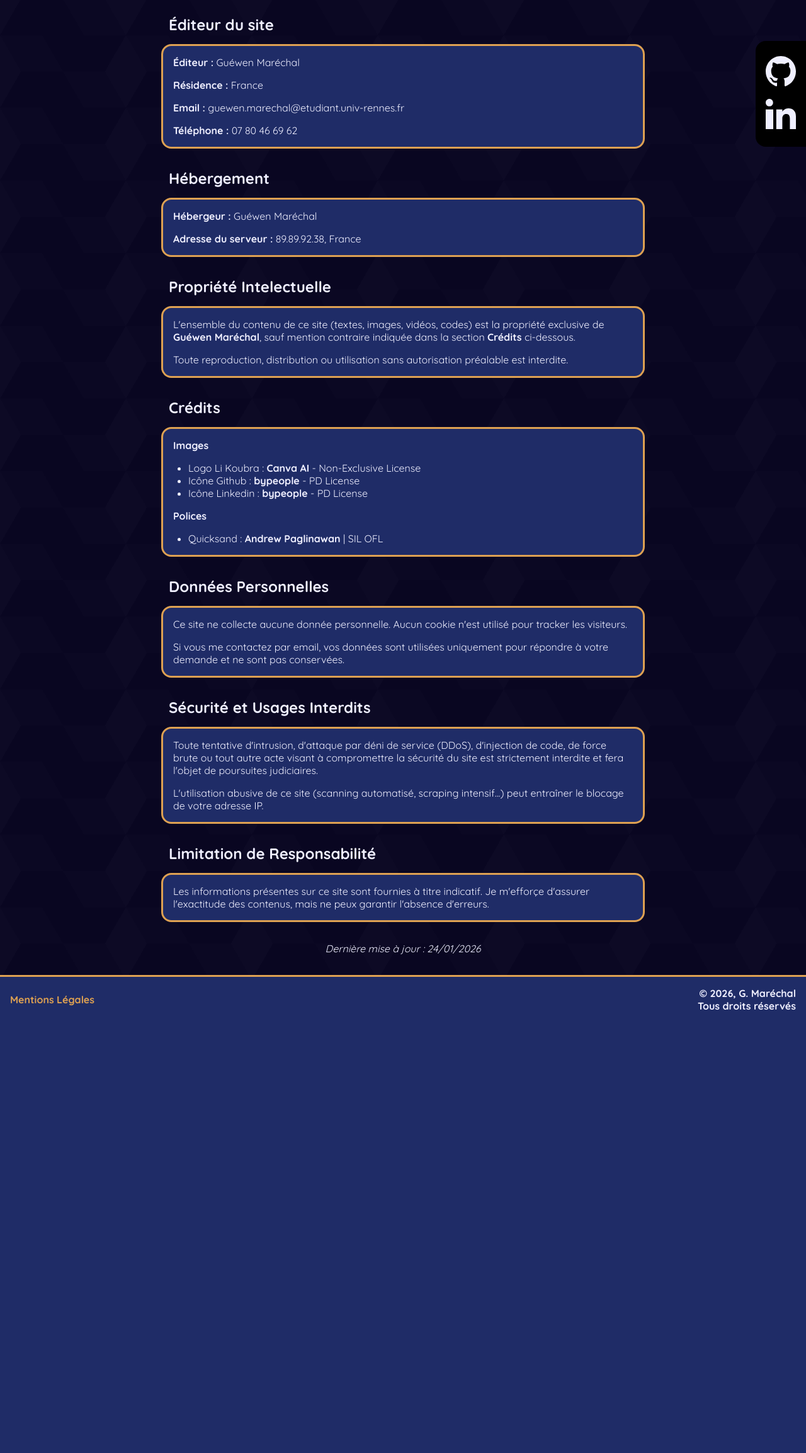
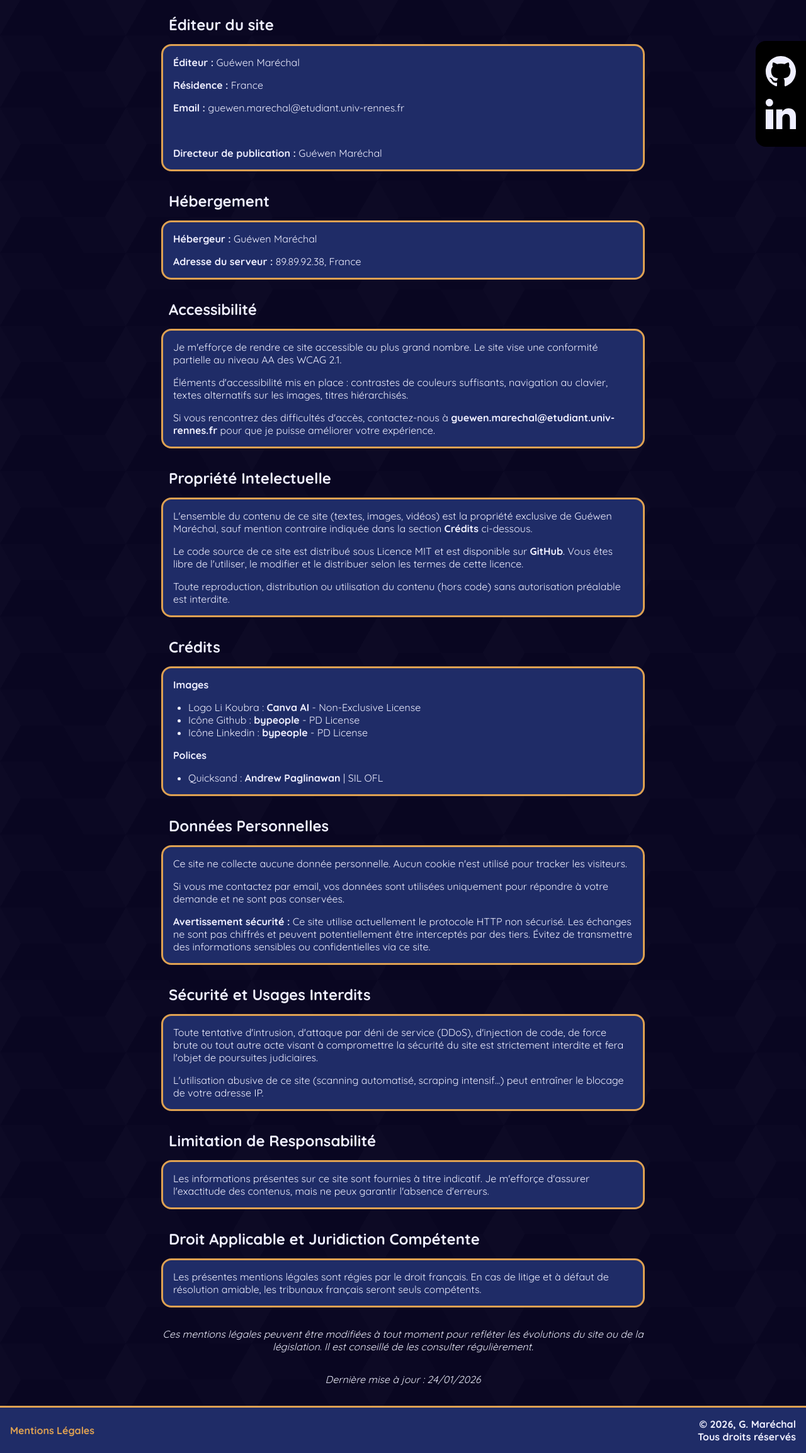
Before and after one commit to marechalg/Portfolio, a PHP site: page /legals in a window 1280 px wide. Shown: the part 175-2482 px from the top of the page at 63% size. Before the commit the page ends 1779 px from the top, so only its background shows below. Run offline with PHP 8.4, Linux system fonts and the light colour scheme.

Commit message:
Improved and added informations in legals terms

```diff
--- a/pages/about.php
+++ b/pages/about.php
@@ -7,7 +7,7 @@
     <meta charset="UTF-8">
     <meta name="viewport" content="width=device-width, initial-scale=1.0">
 
-    <title>À Prosos</title>
+    <title>À Propos</title>
     <link rel="icon" href="/assets/icons/likoubra.png">
 
     <link rel="stylesheet" href="../styles/main.css">
--- a/pages/contact.php
+++ b/pages/contact.php
@@ -7,7 +7,7 @@
     <meta charset="UTF-8">
     <meta name="viewport" content="width=device-width, initial-scale=1.0">
 
-    <title>À Prosos</title>
+    <title>Contactez Moi</title>
     <link rel="icon" href="/assets/icons/likoubra.png">
 
     <link rel="stylesheet" href="../styles/main.css">
--- a/pages/legals.php
+++ b/pages/legals.php
@@ -7,7 +7,7 @@
     <meta charset="UTF-8">
     <meta name="viewport" content="width=device-width, initial-scale=1.0">
 
-    <title>À Prosos</title>
+    <title>Mentions Légales</title>
     <link rel="icon" href="/assets/icons/likoubra.png">
 
     <link rel="stylesheet" href="/styles/main.css">
@@ -28,7 +28,8 @@
                 <p><strong>Éditeur :</strong> Guéwen Maréchal</p>
                 <p><strong>Résidence :</strong> France</p>
                 <p><strong>Email :</strong> guewen.marechal@etudiant.univ-rennes.fr</p>
-                <p><strong>Téléphone :</strong> 07 80 46 69 62</p>
+                <br>
+                <p><strong>Directeur de publication :</strong> Guéwen Maréchal</p>
             </article>
         </section>
 
@@ -41,14 +42,24 @@
         </section>
 
         <section>
-            <h2>Propriété Intelectuelle</h2>
+            <h2>Accessibilité</h2>
             <article>
-                <p>L'ensemble du contenu de ce site (textes, images, vidéos, codes) est la propriété exclusive de <strong>Guéwen Maréchal</strong>, sauf mention contraire indiquée dans la section <strong>Crédits</strong> ci-dessous.</p>
-                <p>Toute reproduction, distribution ou utilisation sans autorisation préalable est interdite.</p>
+                <p>Je m'efforçe de rendre ce site accessible au plus grand nombre. Le site vise une conformité partielle au niveau AA des WCAG 2.1.</p>
+                <p>Éléments d'accessibilité mis en place : contrastes de couleurs suffisants, navigation au clavier, textes alternatifs sur les images, titres hiérarchisés.</p>
+                <p>Si vous rencontrez des difficultés d'accès, contactez-nous à <a href="/contact" target="_blank">guewen.marechal@etudiant.univ-rennes.fr</a> pour que je puisse améliorer votre expérience.</p>
             </article>
         </section>
 
         <section>
+            <h2>Propriété Intelectuelle</h2>
+            <article>
+                <p>L'ensemble du contenu de ce site (textes, images, vidéos) est la propriété exclusive de Guéwen Maréchal, sauf mention contraire indiquée dans la section <a href="#credits">Crédits</a> ci-dessous.</p>
+                <p>Le code source de ce site est distribué sous Licence MIT et est disponible sur <a href="http://github.com/marechalg/Portfolio" target="_blank">GitHub</a>. Vous êtes libre de l'utiliser, le modifier et le distribuer selon les termes de cette licence.</p>
+                <p>Toute reproduction, distribution ou utilisation du contenu (hors code) sans autorisation préalable est interdite.</p>
+            </article>
+        </section>
+
+        <section id="credits">
             <h2>Crédits</h2>
             <article>
                 <p><strong>Images</strong></p>
@@ -72,6 +83,7 @@
             <article>
                 <p>Ce site ne collecte aucune donnée personnelle. Aucun cookie n'est utilisé pour tracker les visiteurs.</p>
                 <p>Si vous me contactez par email, vos données sont utilisées uniquement pour répondre à votre demande et ne sont pas conservées.</p>
+                <p><strong>Avertissement sécurité :</strong> Ce site utilise actuellement le protocole HTTP non sécurisé. Les échanges ne sont pas chiffrés et peuvent potentiellement être interceptés par des tiers. Évitez de transmettre des informations sensibles ou confidentielles via ce site.</p>
             </article>
         </section>
 
@@ -90,6 +102,15 @@
             </article>
         </section>
 
+        <section>
+            <h2>Droit Applicable et Juridiction Compétente</h2>
+            <article>
+                <p>Les présentes mentions légales sont régies par le droit français. En cas de litige et à défaut de résolution amiable, les tribunaux français seront seuls compétents.</p>
+            </article>
+        </section>
+
+        <p><em>Ces mentions légales peuvent être modifiées à tout moment pour refléter les évolutions du site ou de la législation. Il est conseillé de les consulter régulièrement.</em></p>
+
         <p><em>Dernière mise à jour : 24/01/2026</em></p>
     </main>
 
--- a/pages/partials/aside.php
+++ b/pages/partials/aside.php
@@ -1,7 +1,7 @@
 <aside class="side">
     <a href="https://github.com/marechalg" target="_blank" rel="noopener noreferrer">
         <svg xmlns="http://www.w3.org/2000/svg" xmlns:xlink="http://www.w3.org/1999/xlink" width="800px" height="800px" viewBox="0 0 20 20" version="1.1">
-            <title>Github</title>
+            <title>GitHub</title>
             <desc>Created with Sketch.</desc>
             <defs>
 
--- a/pages/partials/footer.php
+++ b/pages/partials/footer.php
@@ -1,7 +1,7 @@
 <aside class="bottom">
     <a href="https://github.com/marechalg" target="_blank" rel="noopener noreferrer">
         <svg xmlns="http://www.w3.org/2000/svg" xmlns:xlink="http://www.w3.org/1999/xlink" width="800px" height="800px" viewBox="0 0 20 20" version="1.1">
-            <title>Github</title>
+            <title>GitHub</title>
             <desc>Created with Sketch.</desc>
             <defs>
 
@@ -16,7 +16,7 @@
                 </g>
             </g>
         </svg>
-        Github
+        GitHub
     </a>
     <a href="https://www.linkedin.com/in/gu%C3%A9wen-mar%C3%A9chal-981714354/" target="_blank" rel="noopener noreferrer">
         <svg xmlns="http://www.w3.org/2000/svg" xmlns:xlink="http://www.w3.org/1999/xlink" width="800px" height="800px" viewBox="0 0 20 20" version="1.1">
--- a/pages/projects.php
+++ b/pages/projects.php
@@ -7,7 +7,7 @@
     <meta charset="UTF-8">
     <meta name="viewport" content="width=device-width, initial-scale=1.0">
 
-    <title>À Prosos</title>
+    <title>Mes Projets</title>
     <link rel="icon" href="/assets/icons/likoubra.png">
 
     <link rel="stylesheet" href="../styles/main.css">
--- a/styles/legals.css
+++ b/styles/legals.css
@@ -12,10 +12,16 @@
     section {
         width: 60%;
     }
+
+    p:not(article p) {
+        width: 60%;
+    }
 }
 
 @media screen and (orientation: portrait), screen and (max-width: 950px) {
-
+    p:not(article p) {
+        width: 80%;
+    }
 }
 
 /*********/
@@ -54,3 +60,7 @@ article {
     flex-direction: column;
     gap: 1em;
 }
+
+p:not(article p) {
+    text-align: center;
+}
```
